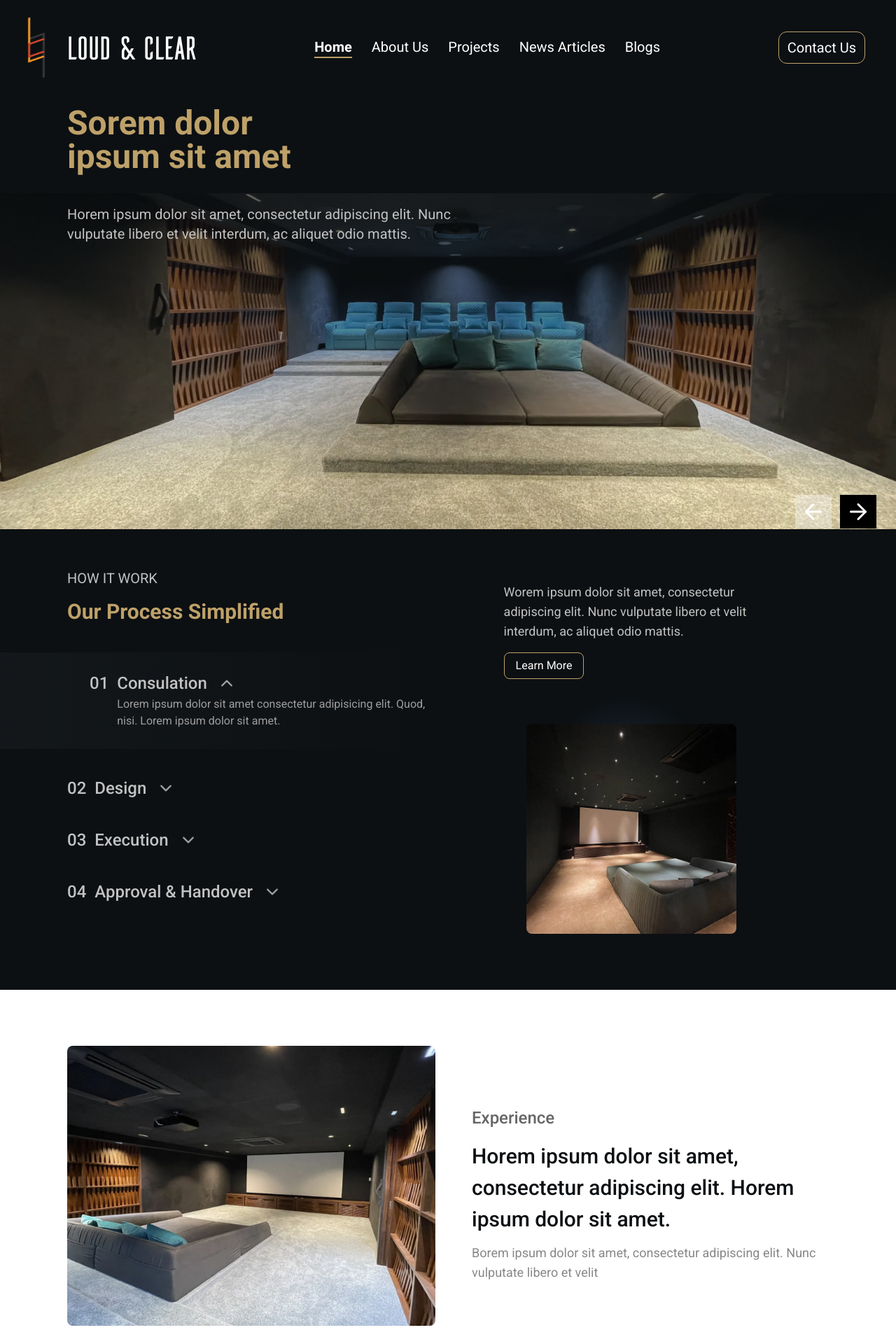
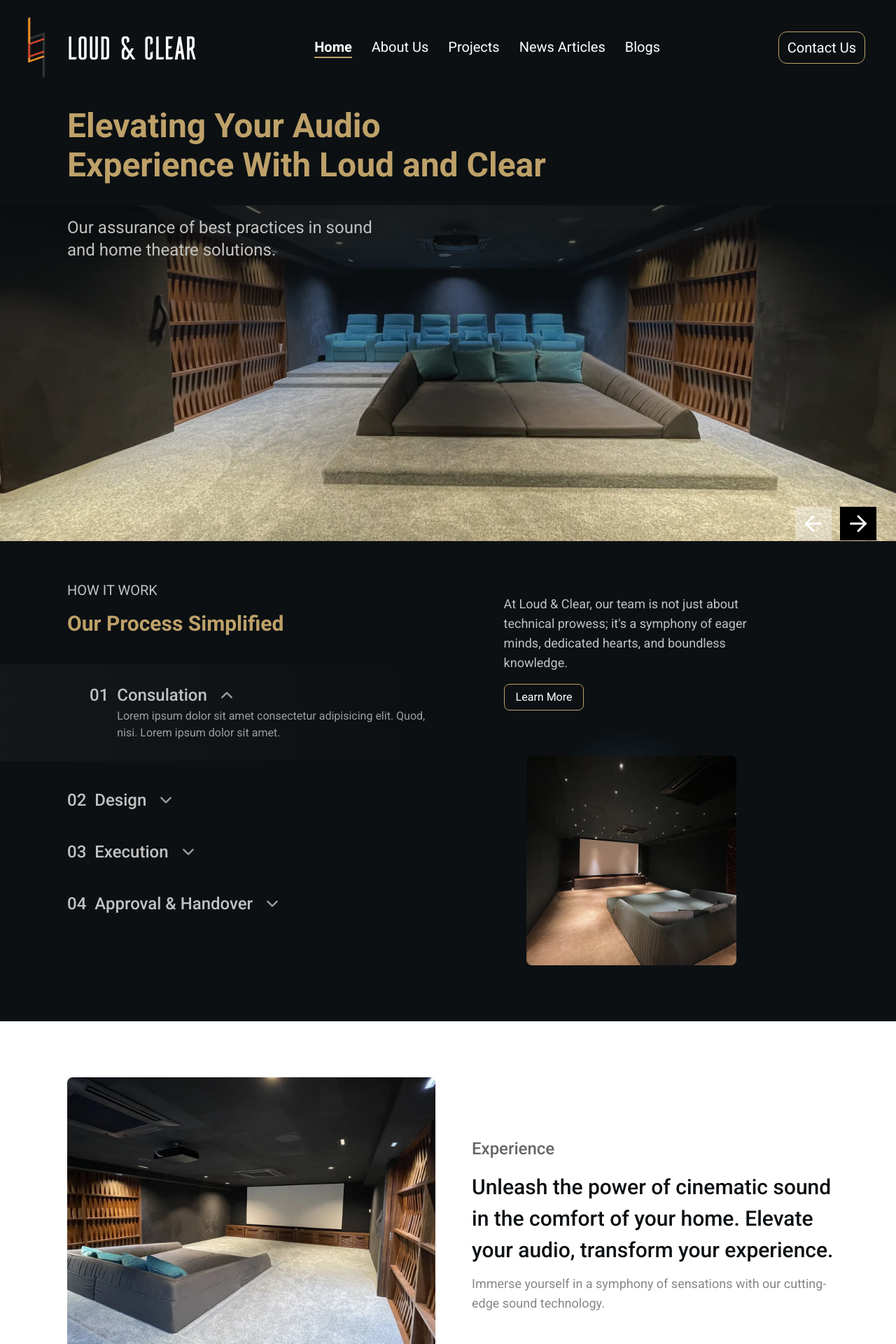
Before and after one commit to Loudandclear2024/Website, a Next.js app: page / in a window 1280 px wide. Shown: the top 1920 px of the page at 70% size. Built offline with nearby package versions, Linux system fonts and the light colour scheme.

Commit message:
feat: add home page content

```diff
--- a/src/app/page.js
+++ b/src/app/page.js
@@ -19,8 +19,9 @@ export default function Home() {
       <Navbar />
 
       <div className="mt-4">
-        <h1 className="pl-8 sm:pl-14 text-secondary font-bold text-2xl md:text-4xl lg:text-5xl lg:pl-24">
-          Sorem dolor <br /> ipsum sit amet
+        <h1 className="pl-8 sm:pl-14 text-secondary font-bold text-2xl md:text-4xl lg:text-5xl lg:pl-24 lg:leading-[1.175]">
+          {/* Elevate Your Audio <br /> Experience With Loud and Clear */}
+          Elevating Your Audio <br /> Experience With Loud and Clear
         </h1>
 
         <div className="mt-7 relative">
@@ -55,15 +56,16 @@ export default function Home() {
             <h4 className="uppercase text-light-gray md:text-xl">
               Testimonials
             </h4>
-            <div className="mt-4 space-y-2 md:flex md:space-y-0 md:gap-8 lg:gap-24">
+            <div className="mt-4 space-y-2 md:flex md:space-y-0 md:gap-8 lg:gap-24 mlg:gap-36 xl:gap-[20%]">
               <h1 className="text-secondary font-medium capitalize text-2xl md:grow md:text-3xl lg:text-4xl lg:grow-0">
                 What our customer says
               </h1>
 
               <p className="text-[#898686] md:grow-0 md:w-3/5 md:text-lg lg:w-1/2">
-                We always provide best for our clients in any case, so
-                that&apos;s all wishes can be reaslized and decenet. Lorem Ipsum
-                dolor isit. Lorem Ipsum dolor isit.
+                At Loud & Clear, your wishes become our mission. Customer
+                feedback fuels our creativity, ensuring every experience is a
+                masterpiece of satisfaction. Your dreams, our performance -
+                together, let&apos;s create audio excellence.
               </p>
             </div>
           </div>
--- a/src/components/Home/Carousel.jsx
+++ b/src/components/Home/Carousel.jsx
@@ -63,9 +63,8 @@ export default function Carousel() {
       <div className="bg-hero-img-overlay w-full h-[90%] absolute top-0 z-10"></div>
 
       <div className="absolute top-4 pr-4 z-20 ml-8 sm:ml-14 lg:ml-24">
-        <h3 className="text-light-gray md:w-3/4 lg:w-3/5 md:text-xl">
-          Horem ipsum dolor sit amet, consectetur adipiscing elit. Nunc
-          vulputate libero et velit interdum, ac aliquet odio mattis.
+        <h3 className="text-light-gray md:w-3/4 lg:w-3/5 md:text-2xl">
+          Our assurance of best practices in sound and home theatre solutions.
         </h3>
       </div>
 
--- a/src/components/Home/Experience.jsx
+++ b/src/components/Home/Experience.jsx
@@ -21,13 +21,13 @@ export default function Experience() {
           </h3>
 
           <p className="text-primary font-medium text-2xl mt-4 lg:text-3xl lg:leading-normal">
-            Horem ipsum dolor sit amet, consectetur adipiscing elit. Horem ipsum
-            dolor sit amet.
+            Unleash the power of cinematic sound in the comfort of your home.
+            Elevate your audio, transform your experience.
           </p>
 
           <p className="text-[#898686] mt-3 lg:text-lg">
-            Borem ipsum dolor sit amet, consectetur adipiscing elit. Nunc
-            vulputate libero et velit
+            Immerse yourself in a symphony of sensations with our cutting-edge
+            sound technology.
           </p>
         </div>
       </div>
--- a/src/components/Home/Process.jsx
+++ b/src/components/Home/Process.jsx
@@ -1,6 +1,7 @@
 import { IoChevronDown, IoChevronUp } from "react-icons/io5"
 import { useState } from "react"
 import Image from "next/image"
+import Link from "next/link"
 
 export default function Process() {
   const [selected, setSelected] = useState(0)
@@ -124,14 +125,21 @@ export default function Process() {
         <div className="hidden md:block pr-3 lg:pr-8 xl:w-[50%]">
           <div className="lg:ml-8 xl:ml-16">
             <p className="text-light-gray text-lg md:mt-5 lg:w-4/5 xl:w-[70%]">
-              Worem ipsum dolor sit amet, consectetur adipiscing elit. Nunc
-              vulputate libero et velit interdum, ac aliquet odio mattis.
+              At Loud & Clear, our team is not just about technical prowess;
+              it&apos;s a symphony of eager minds, dedicated hearts, and
+              boundless knowledge.
             </p>
 
             {/* //TODO: ADD LINK */}
-            <button className="text-white border border-secondary rounded-lg mt-4 px-4 py-[6px] text-base">
-              Learn More
-            </button>
+            <Link href="/about">
+              <button
+                className="text-white border border-secondary rounded-lg mt-4 px-4 py-[6px] text-base
+              hover:bg-secondary hover:text-black duration-300 focus:outline-none
+              "
+              >
+                Learn More
+              </button>
+            </Link>
           </div>
 
           <div className="flex justify-center pt-16 relative xl:justify-start xl:pl-24">
--- a/src/components/SubFooter.jsx
+++ b/src/components/SubFooter.jsx
@@ -44,8 +44,9 @@ export const SubFooter = () => {
           </Link>
 
           <p className="text-[#898686] px-4 md:w-4/5 lg:text-xl">
-            Ideas become mesmerising reality through our dedication, creating
-            unique and inspiring spaces together.
+            Experience the pinnacle of audio excellence, where passion meets
+            precision. 300+ successful projects, CEDIA certified. Unmatched
+            quality, personalized solutions.
           </p>
           <div className="flex flex-col xs:flex-row">
             <div className="mt-4 px-4">
```
